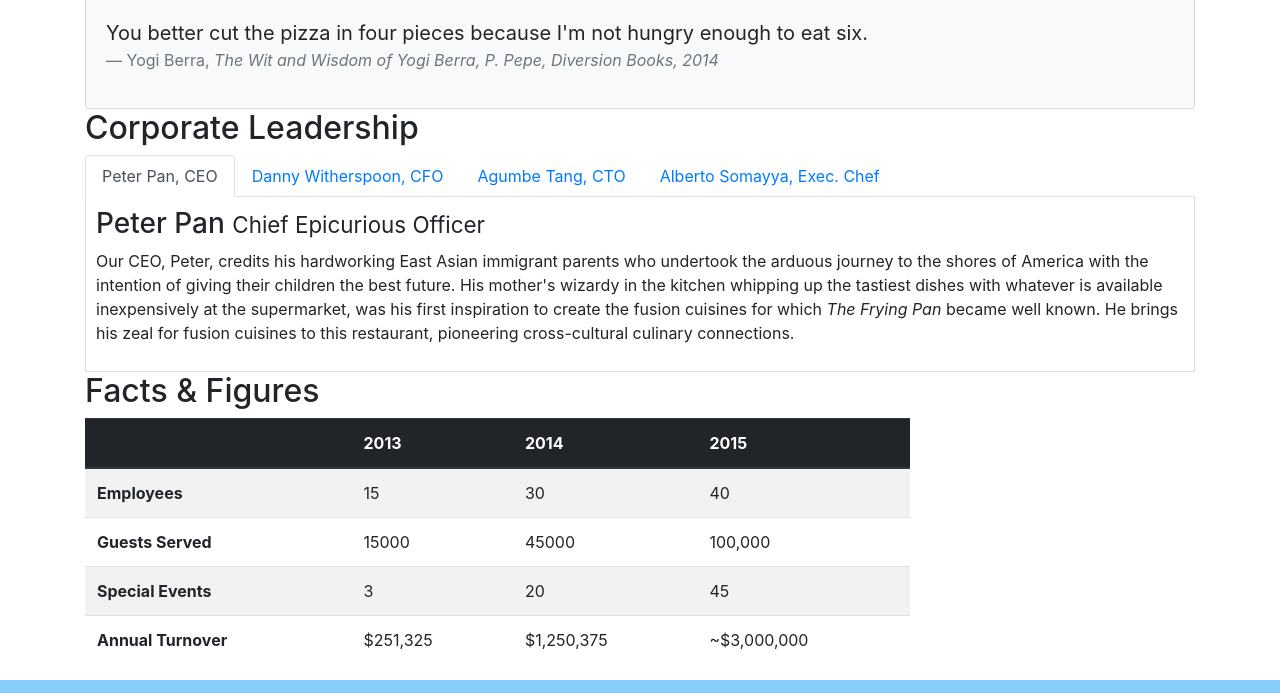
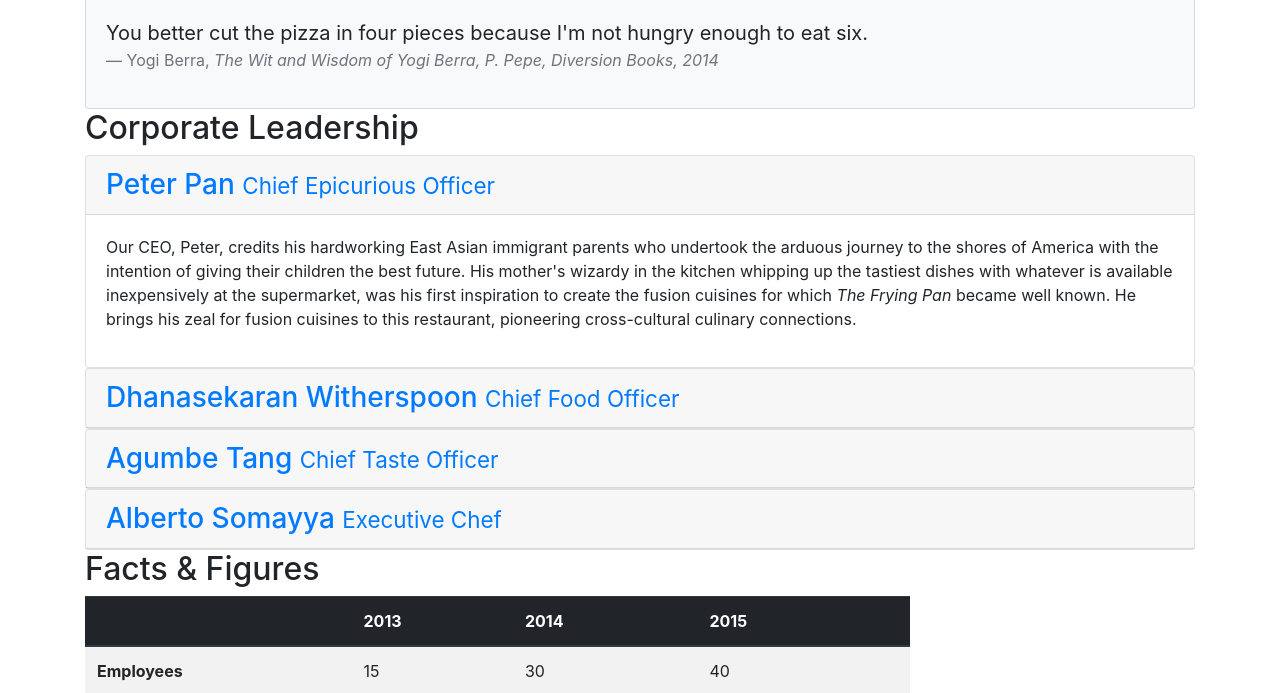
Before and after one commit to subhashissuara/ConFusionBootstrap, a website: page aboutus.html in a window 1280 px wide. Shown: the part 762-1455 px from the top of the page. Drawn offline with nearby package versions, Linux system fonts and the light colour scheme.

Commit message:
Accordion

```diff
--- a/aboutus.html
+++ b/aboutus.html
@@ -96,46 +96,63 @@
         <div class="row">
             <div class="col-12">
                 <h2>Corporate Leadership</h2>
-                <ul class="nav nav-tabs">
-                    <li class="nav-item">
-                        <a href="#peter" class="nav-link active" role="tab" data-toggle="tab">Peter Pan, CEO</a>
-                    </li>
-                    <li class="nav-item">
-                        <a href="#danny" class="nav-link" role="tab" data-toggle="tab">Danny Witherspoon, CFO</a>
-                    </li>
-                    <li class="nav-item">
-                        <a href="#agumbe" class="nav-link" role="tab" data-toggle="tab">Agumbe Tang, CTO</a>
-                    </li>
-                    <li class="nav-item">
-                        <a href="#alberto" class="nav-link" role="tab" data-toggle="tab">Alberto Somayya, Exec. Chef</a>
-                    </li>
-                </ul>
-
-                <div class="tab-content">
-                    <div role="tabpanel" class="tab-pane fade show active" id="peter">
-                        <h3>Peter Pan <small>Chief Epicurious Officer</small></h3>
+                <div id="accordion">
+                    <div class="card">
+                        <div class="card-header" role="tab" id="peterhead">
+                            <h3 class="mb-0">
+                                <a href="" data-toggle="collapse" data-target="#peter">Peter Pan <small>Chief Epicurious Officer</small>
+                                </a>
+                            </h3>
+                        </div>
+                        <div role="tabpanel" class="collapse show" id="peter" data-parent="#accordion">
+                            <div class="card-body">
                                 <p class="d-none d-sm-block">Our CEO, Peter, credits his hardworking East Asian immigrant parents who undertook the arduous journey to the shores of America with the intention of giving their children the best future. His mother's wizardy in the kitchen whipping up the tastiest dishes with whatever is available inexpensively at the supermarket, was his first inspiration to create the fusion cuisines for which <em>The Frying Pan</em> became well known. He brings his zeal for fusion cuisines to this restaurant, pioneering cross-cultural culinary connections.</p>
                             </div>
+                        </div>
+                    </div>
 
-                    <div role="tabpanel" class="tab-pane fade" id="danny">
-                        <h3>Dhanasekaran Witherspoon <small>Chief Food Officer</small></h3>
+                    <div class="card">
+                        <div class="card-header" role="tab" id="dannyhead">
+                            <h3 class="mb-0">
+                                <a href="" data-toggle="collapse" data-target="#danny">Dhanasekaran Witherspoon <small>Chief Food Officer</small>
+                                </a>
+                            </h3>
+                        </div>
+                        <div role="tabpanel" class="collapse" id="danny" data-parent="#accordion">
+                            <div class="card-body">
                                 <p class="d-none d-sm-block">Our CFO, Danny, as he is affectionately referred to by his colleagues, comes from a long established family tradition in farming and produce. His experiences growing up on a farm in the Australian outback gave him great appreciation for varieties of food sources. As he puts it in his own words, <em>Everything that runs, wins, and everything that stays, pays!</em></p>
                             </div>
+                        </div>
+                    </div>
 
-
-                <div role="tabpanel" class="tab-pane fade" id="agumbe">
-                    <h3>Agumbe Tang <small>Chief Taste Officer</small></h3>
+                    <div class="card">
+                        <div class="card-header" role="tab" id="agumbehead">
+                            <h3 class="mb-0">
+                                <a href="" data-toggle="collapse" data-target="#agumbe">Agumbe Tang <small>Chief Taste Officer</small>
+                                </a>
+                            </h3>
+                        </div>
+                        <div role="tabpanel" class="collapse" id="agumbe" data-parent="#accordion">
+                            <div class="card-body">
                                 <p class="d-none d-sm-block">Blessed with the most discerning gustatory sense, Agumbe, our CTO, personally ensures that every dish that we serve meets his exacting tastes. Our chefs dread the tongue lashing that ensues if their dish does not meet his exacting standards. He lives by his motto, <em>You click only if you survive my lick.</em></p>
                             </div>
+                        </div>
+                    </div>
 
-
-                <div role="tabpanel" class="tab-pane fade" id="alberto">
-                    <h3>Alberto Somayya <small>Executive Chef</small></h3>
+                    <div class="card">
+                        <div class="card-header" role="tab" id="albertohead">
+                            <h3 class="mb-0">
+                                <a href="" data-toggle="collapse" data-target="#alberto">Alberto Somayya <small>Executive Chef</small>
+                                </a>
+                            </h3>
+                        </div>
+                        <div role="tabpanel" class="collapse" id="alberto" data-parent="#accordion">
+                            <div class="card-body">
                                 <p class="d-none d-sm-block">Award winning three-star Michelin chef with wide International experience having worked closely with whos-who in the culinary world, he specializes in creating mouthwatering Indo-Italian fusion experiences. He says, <em>Put together the cuisines from the two craziest cultures, and you get a winning hit! Amma Mia!</em></p>
                             </div>
                         </div>
-
-
+                    </div>
+                </div>
             </div>
        </div>
        <div class="row">
```
Lines whose indentation alone changed are shown as unchanged.
